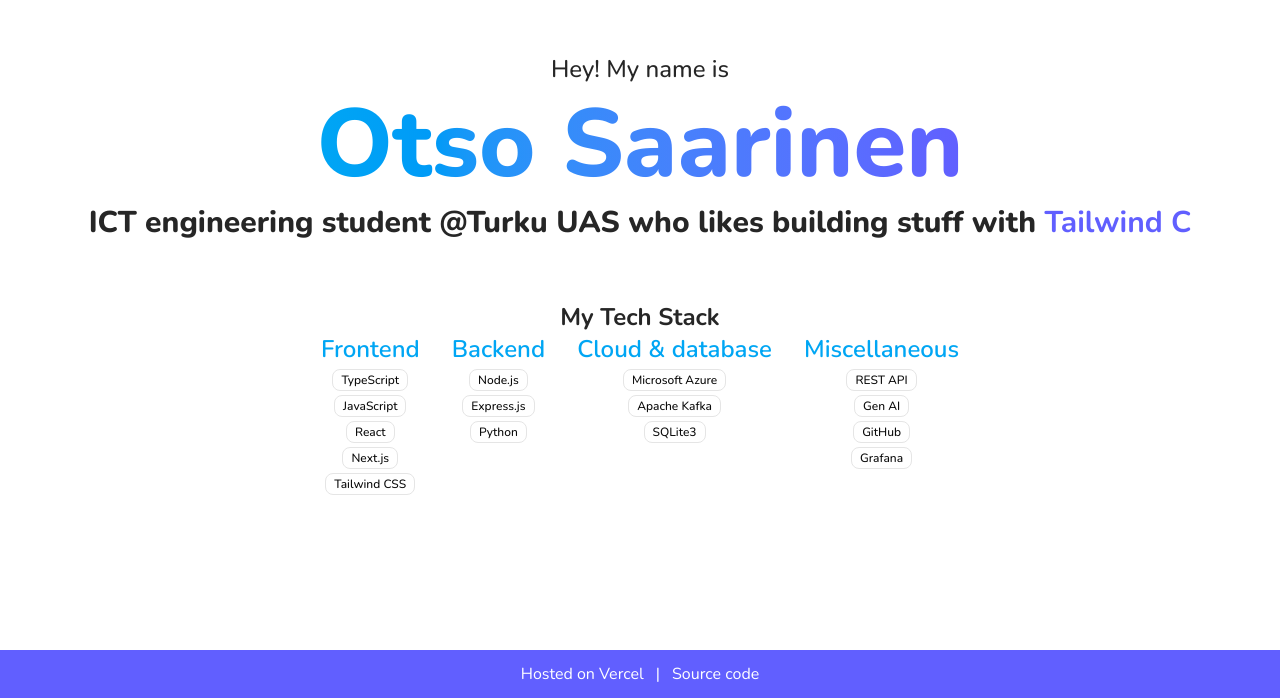
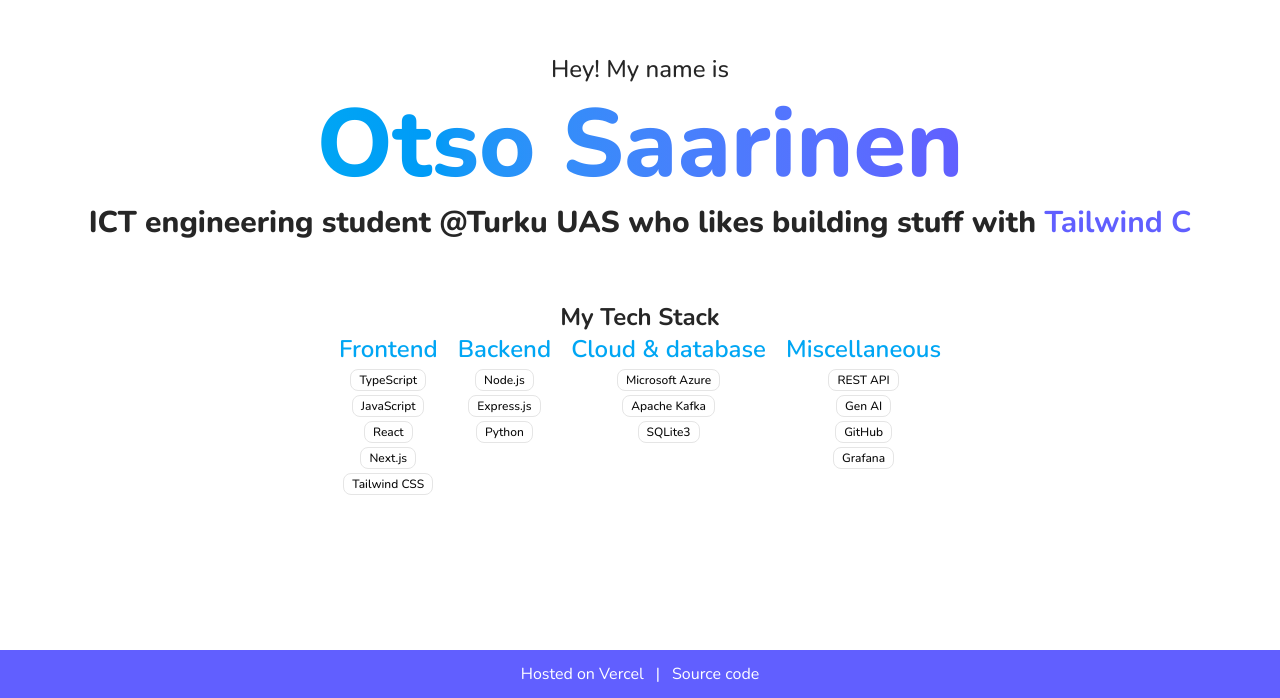
Before and after one commit to otsosaarinen/portfolio_v2, a Next.js app: page / in a window 1280 px wide. Shown: the part 102-800 px from the top of the page. Built offline with nearby package versions, Linux system fonts and the light colour scheme.

Commit message:
Update page.tsx

```diff
--- a/app/page.tsx
+++ b/app/page.tsx
@@ -36,8 +36,8 @@ export default function Home() {
 
                 <div className="flex flex-col justify-center items-center text-xl font-bold">
                     <div className="text-2xl">My Tech Stack</div>
-                    <div className="flex flex-row">
-                        <div className="text-2xl flex flex-col justify-start items-center gap-1 px-4 text-sky-500 font-semibold">
+                    <div className="flex flex-row gap-5">
+                        <div className="text-2xl flex flex-col justify-start items-center gap-1 text-sky-500 font-semibold">
                             Frontend
                             <Badge variant="outline">TypeScript</Badge>
                             <Badge variant="outline">JavaScript</Badge>
@@ -45,19 +45,19 @@ export default function Home() {
                             <Badge variant="outline">Next.js</Badge>
                             <Badge variant="outline">Tailwind CSS</Badge>
                         </div>
-                        <div className="text-2xl flex flex-col justify-start items-center gap-1 px-4 text-sky-500 font-semibold">
+                        <div className="text-2xl flex flex-col justify-start items-center gap-1 text-sky-500 font-semibold">
                             Backend
                             <Badge variant="outline">Node.js</Badge>
                             <Badge variant="outline">Express.js</Badge>
                             <Badge variant="outline">Python</Badge>
                         </div>
-                        <div className="text-2xl flex flex-col justify-start items-center gap-1 px-4 text-sky-500 font-semibold">
+                        <div className="text-2xl flex flex-col justify-start items-center gap-1 text-sky-500 font-semibold">
                             Cloud & database
                             <Badge variant="outline">Microsoft Azure</Badge>
                             <Badge variant="outline">Apache Kafka</Badge>
                             <Badge variant="outline">SQLite3</Badge>
                         </div>
-                        <div className="text-2xl flex flex-col justify-start items-center gap-1 px-4 text-sky-500 font-semibold">
+                        <div className="text-2xl flex flex-col justify-start items-center gap-1 text-sky-500 font-semibold">
                             Miscellaneous
                             <Badge variant="outline">REST API</Badge>
                             <Badge variant="outline">Gen AI</Badge>
@@ -67,6 +67,7 @@ export default function Home() {
                     </div>
                 </div>
             </div>
+
             <div className="h-[6vh] flex flex-row gap-3 justify-center items-center w-full bg-indigo-500 text-white">
                 <Link href={"https://vercel.com/home"}>Hosted on Vercel</Link>
                 {" | "}
```
